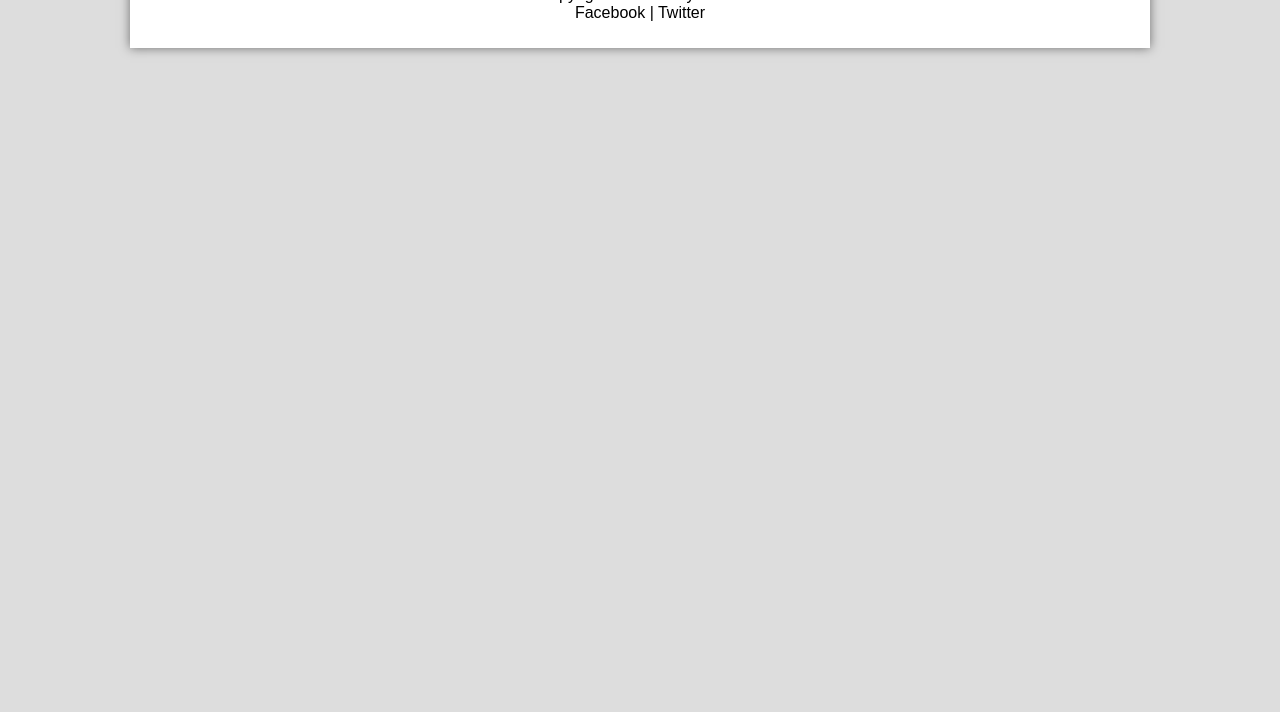
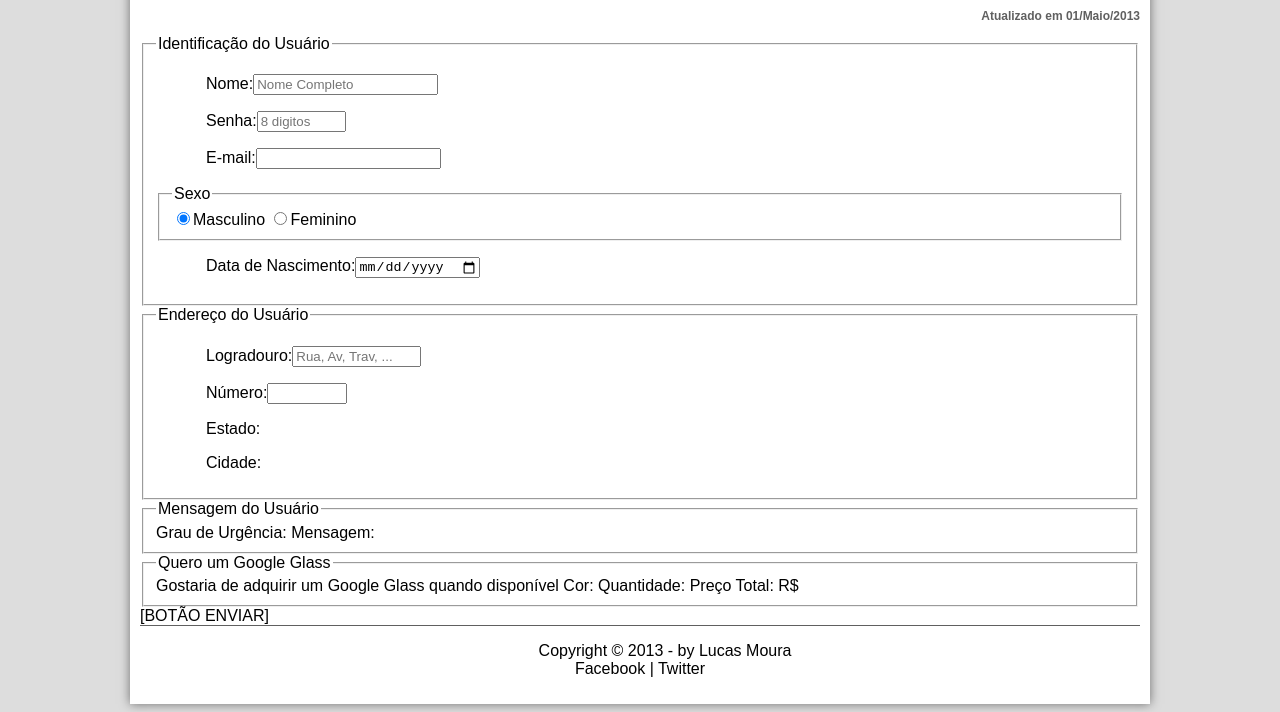
Before and after one commit to mouraolucas96/cursoweb, a plain HTML site: page fale-conosco.html in a window 1280 px wide. Shown: the part 279-991 px from the top of the page. Before the commit the page ends 800 px from the top, so only its background shows below. Drawn offline with Linux system fonts and the light colour scheme.

Commit message:
Aula 33 - Formularios parte 1

```diff
--- a/fale-conosco.html
+++ b/fale-conosco.html
@@ -4,6 +4,7 @@
         <meta charset="UTF-8"/>
 
         <link rel="stylesheet" type="text/css" href="_css/estilo.css">
+        <link rel="stylesheet" type="text/css" href="_css/form.css">
 
         <title>Tudo sobre Google Glass</title>
     </head>
@@ -18,7 +19,7 @@
             <h2>A revolução do Google está chegando</h2>
         </hgroup>
 
-        <img id="icone" src="_imagens/glass-oculos-preto-peq.png"/>
+        <img id="icone" src="_imagens/contato.png"/>
         <nav id="menu">
             <h1>Menu Principal</h1>
             <ul type="disc">
@@ -30,38 +31,56 @@
             </ul>
         </nav>
         </header>
-Fale Conosco > Contato
-Formulário de Contato
-por Gustavo Guanabara
-Atualizado em 01/Maio/2013
+        <section id="corpo-full">
+            <article id="noticia-principal">
+                <header id="cabecalho-artigo">
+                <hgroup>
+                    <h3>Fale Conosco > Contato</h3>
+                    <h1>Formulário de Contato</h1>
+                    <h2>por Lucas Moura</h2>
+                    <h3 class="direita">Atualizado em 01/Maio/2013</h3>
+                </hgroup>
+                </header>
+            <form>
+                <fieldset id="usuario">
+                <legend>Identificação do Usuário</legend>
+                  <p><label for="cNome">Nome:</label><input type="text" name="tNome" id="cNome" size="20" maxlength="30" placeholder="Nome Completo"/></p>
+                  <p><label for="cSenha">Senha:</label><input type="password" name="tSenha" id="cSenha" size="8" maxlength="8" placeholder="8 digitos"/></p>
+                  <p><label for="cE-mail">E-mail:</label><input type="e-mail" name="tE-mail" id="cE-mail" size="20" maxlength="30"/></p>
+                  <fieldset id="sexo">
+                    <legend>Sexo</legend>
+                      <input type="radio" name="tSexo" id="cMasc" checked/><label for="cMasc">Masculino</label>
+                      <input type="radio" name="tSexo" id="cFem"/><label for="cFem">Feminino</label>
+                  </fieldset>
+                  <p><label for="cNasc">Data de Nascimento:</label><input type="date" name="tNasc" id="cNasc"></p>
+                </fieldset>
 
-Identificação do Usuário
-    Nome:
-    Senha:
-    E-mail:
-    Sexo:
-        - Masculino
-        - Feminino
-    Data de Nascimento:
+                <fieldset id="endereco">
+                <legend>Endereço do Usuário</legend>
+                  <p><label for="cRua">Logradouro:</label><input type="text" name="tRua" id="cRua" size="13" maxlength="80" placeholder="Rua, Av, Trav, ..."/></p>
+                  <p><label for="cNum">Número:</label><input type="number" name="tNum" id="cNum" min="0" max="99999"/></p>
+                  <p>Estado:</p>
+                  <p>Cidade:</p>
+                </fieldset>
 
-Endereço do Usuário
-    Logradouro:
-    Número:
-    Estado:
-    Cidade:
-
-Mensagem do Usuário
+                <fieldset id="mensagem">
+                <legend>Mensagem do Usuário</legend>
                   Grau de Urgência:
                   Mensagem:
+                </fieldset>
 
-Quero um Google Glass
+                <fieldset id="pedido">
+                <legend>Quero um Google Glass</legend>
                   Gostaria de adquirir um Google Glass quando disponível
                   Cor:
                   Quantidade:
                   Preço Total: R$
-
+                </fieldset>
 
                 [BOTÃO ENVIAR]
+            </form>
+            </article>
+        </section>
 
 <footer id="rodape">
         <p>Copyright &copy; 2013 - by Lucas Moura<br/>
```
Lines whose indentation alone changed are shown as unchanged.
